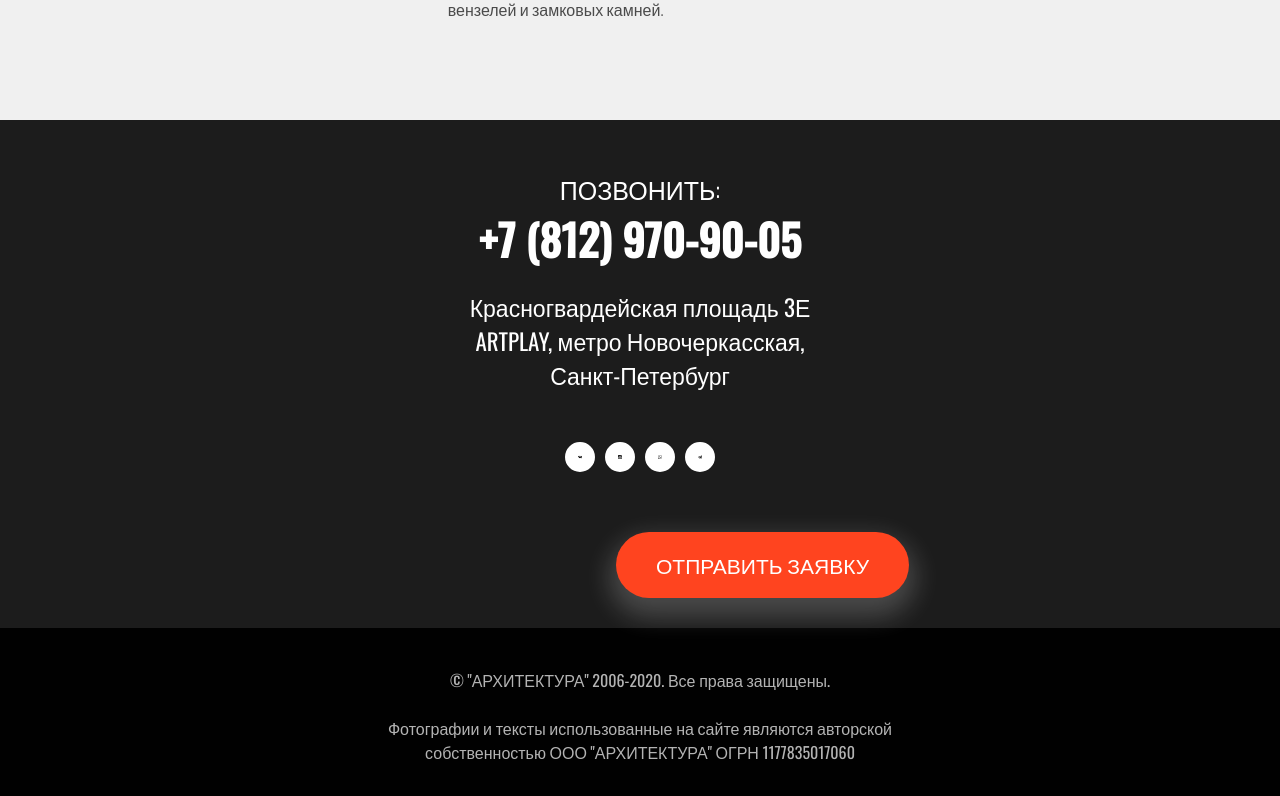
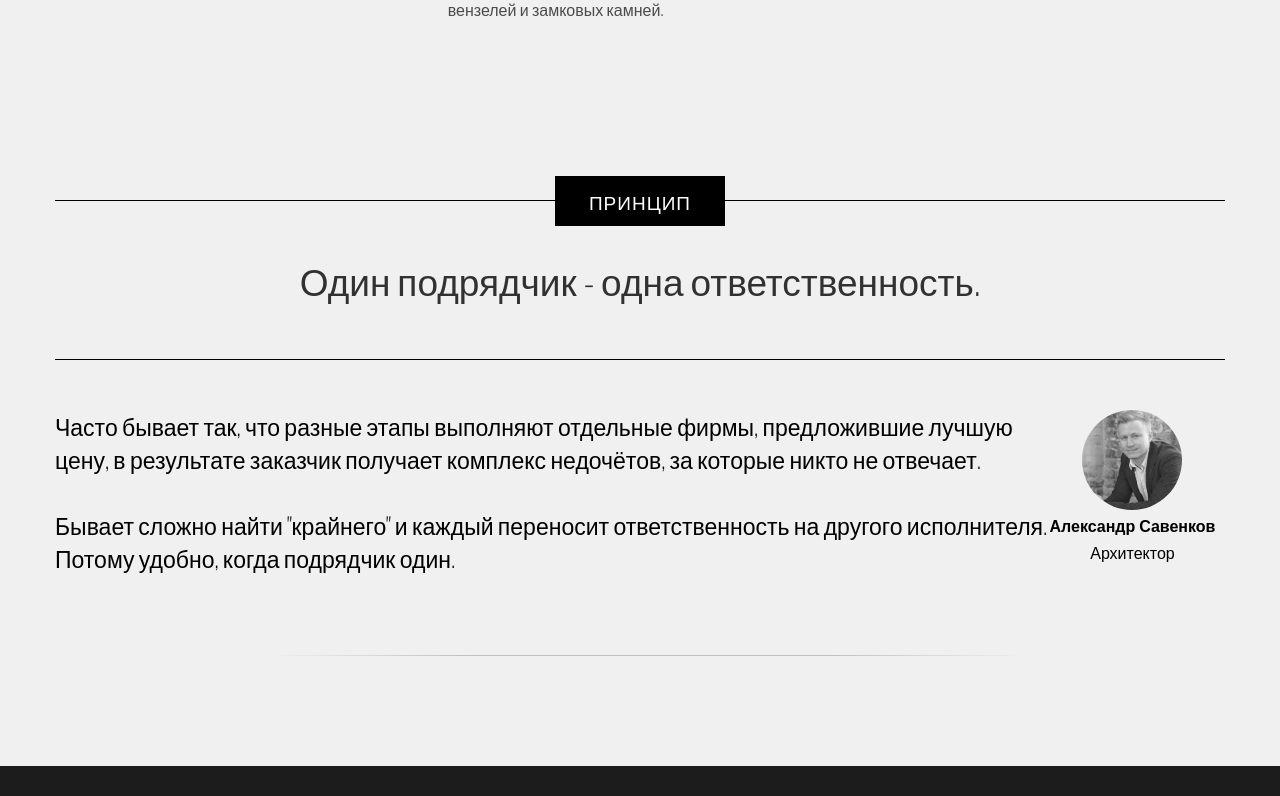
Before and after one commit to uukeyi/ARH1, a React (Create React App) app: page / in a window 1280 px wide. Shown: the part 1344-2140 px from the top of the page. Built offline with nearby package versions, Linux system fonts and the light colour scheme.

Commit message:
make quote section

```diff
--- a/src/components/OurServicesSection/OurServicesSection.module.css
+++ b/src/components/OurServicesSection/OurServicesSection.module.css
@@ -1,6 +1,5 @@
 #ourServices {
    background-color: #f0f0f0;
-
    padding: 80px 0px 100px 0px;
 }
 .title {
--- /dev/null
+++ b/src/components/QuoteSection/QuoteSection.module.css
@@ -0,0 +1,83 @@
+#quoteSection {
+   padding: 80px 0px;
+   background-color: #f0f0f0;
+}
+.line {
+   border-top: 1px solid black;
+}
+.principleBlock {
+   width: 170px;
+   height: 50px;
+   display: flex;
+   align-items: center;
+   justify-content: center;
+   background: black;
+   margin: -25px auto;
+}
+.principleBlock > p {
+   color: #fff;
+   text-align: center;
+   letter-spacing: 1px;
+   font-size: 19px;
+}
+.title {
+   color: rgba(0, 0, 0, 0.795);
+   text-align: center;
+   font-weight: 200;
+   font-size: 37px;
+   line-height: 38px;
+   margin: 60px 0px;
+}
+.infoContainer {
+   padding: 50px 0px;
+   display: flex;
+}
+.mainText {
+   color: rgb(0, 0, 0);
+   font-size: 23px;
+   font-weight: 200;
+
+   line-height: 33px;
+   max-width: 85%;
+}
+.cardContainer {
+    display: flex;
+    flex-direction: column;
+    align-items: center;
+    text-align: center;
+    gap: 3px;
+}
+.cardImg {
+    width: 100px;
+    height: 100px;
+    object-fit: cover;
+    object-position: center center;
+    border-radius: 50%;
+}
+.cardTitle {
+    color: black;
+    font-weight: 600;
+}
+.cardSubtitle {
+    font-weight: 300;
+    color: black;
+}
+.footerLine {
+    display: block;
+    margin: 30px auto;
+}
+
+
+@media screen and (max-width: 992px) {
+.infoContainer {
+    flex-direction: column-reverse;
+    justify-content: center;
+    align-items: center;
+}
+.mainText {
+    margin-top: 40px;
+    max-width: none;
+    width: 100%;
+    text-align: center;
+}
+}
--- /dev/null
+++ b/src/components/QuoteSection/QuoteSection.tsx
@@ -0,0 +1,57 @@
+import React from "react";
+import styles from "./QuoteSection.module.css";
+import quoteIcon from "../../assets/icons/quoteSectionIcon.webp";
+import quoteSectionLine from '../../assets/icons/quoteSectionLine.webp'
+const QuoteSection: React.FC = () => {
+   const {
+      quoteSection,
+      line,
+      principleBlock,
+      title,
+      infoContainer,
+      mainText,
+      cardContainer,
+      cardImg,
+      cardTitle,
+      cardSubtitle,
+      footerLine
+   } = styles;
+   return (
+      <div id={quoteSection}>
+         <div className="container">
+            <hr className={line} />
+            <div
+               data-aos="zoom-in-up"
+               data-aos-duration="600"
+               className={principleBlock}
+            >
+               <p>ПРИНЦИП</p>
+            </div>
+            <p data-aos="zoom-in-up" data-aos-duration="600" className={title}>
+               Один подрядчик - одна ответственность.
+            </p>
+            <hr className={line} />
+            <div className={infoContainer}>
+               <p data-aos = "fade-right" className={mainText}>
+                  Часто бывает так, что разные этапы выполняют отдельные фирмы,
+                  предложившие лучшую цену, в результате заказчик получает
+                  комплекс недочётов, за которые никто не отвечает.
+                  <br />
+                  <br />
+                  Бывает сложно найти "крайнего" и каждый переносит
+                  ответственность на другого исполнителя. Потому удобно, когда
+                  подрядчик один.
+               </p>
+               <div data-aos = "fade-left" className={cardContainer}>
+                  <img className={cardImg} src={quoteIcon} alt="Фото" />
+                  <p className={cardTitle}>Александр Савенков</p>
+                  <p className={cardSubtitle}>Архитектор</p>
+               </div>
+            </div>
+            <img className={footerLine} src={quoteSectionLine} alt="Линия" />
+
+         </div>
+      </div>
+   );
+};
+export default QuoteSection;
--- a/src/pages/MainPage.tsx
+++ b/src/pages/MainPage.tsx
@@ -1,14 +1,15 @@
-import React from 'react';
-import HeroSection from '../components/HeroSection/HeroSection';
-import OurServicesSection from '../components/OurServicesSection/OurServicesSection';
-
+import React from "react";
+import HeroSection from "../components/HeroSection/HeroSection";
+import OurServicesSection from "../components/OurServicesSection/OurServicesSection";
+import QuoteSection from "../components/QuoteSection/QuoteSection";
 
 const MainPage: React.FC = () => {
-    return (
-        <div>
-      <HeroSection/>
-      <OurServicesSection/>
-        </div>
-    )
-}
+   return (
+      <div>
+         <HeroSection />
+         <OurServicesSection />
+         <QuoteSection/>
+      </div>
+   );
+};
 export default MainPage;
```
Also changed, not shown: src/assets/icons/quoteSectionIcon.webp (added), src/assets/icons/quoteSectionLine.webp (added).
